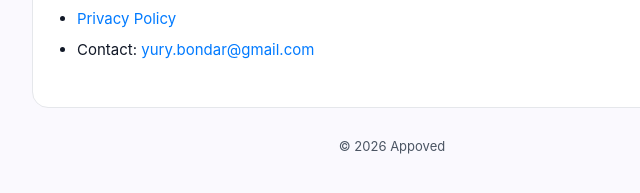
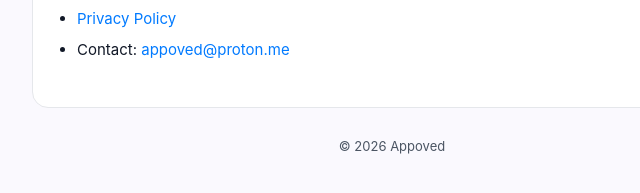
Before and after one commit to appoved/appoved.github.io, a plain HTML site: page index.html in a window 1280 px wide. Shown: the part 357-550 px from the top of the page, 248-888 px from the left. Drawn offline with Linux system fonts and the light colour scheme.

Commit message:
Update contact email in index.html

```diff
--- a/index.html
+++ b/index.html
@@ -21,7 +21,7 @@
       <h2>Legal &amp; Support</h2>
       <ul>
         <li><a href="privacy/">Privacy Policy</a></li>
-        <li>Contact: <a href="mailto:yury.bondar@gmail.com">yury.bondar@gmail.com</a></li>
+        <li>Contact: <a href="mailto:appoved@proton.me">appoved@proton.me</a></li>
       </ul>
     </main>
     <footer>&copy; 2026 Appoved</footer>
```
